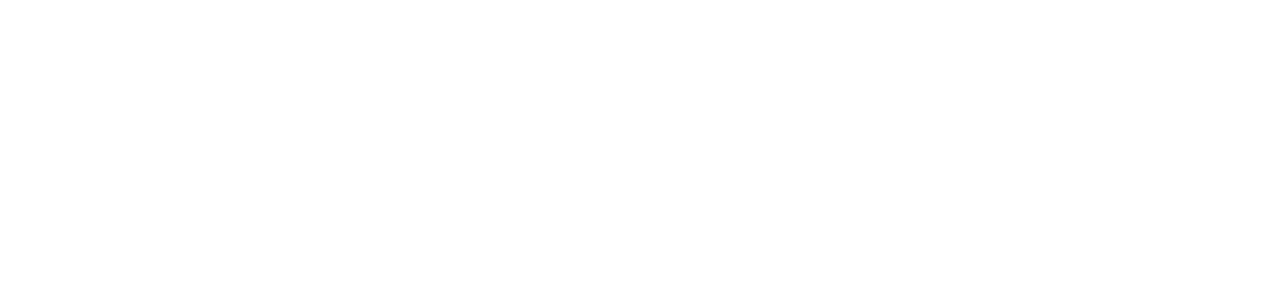
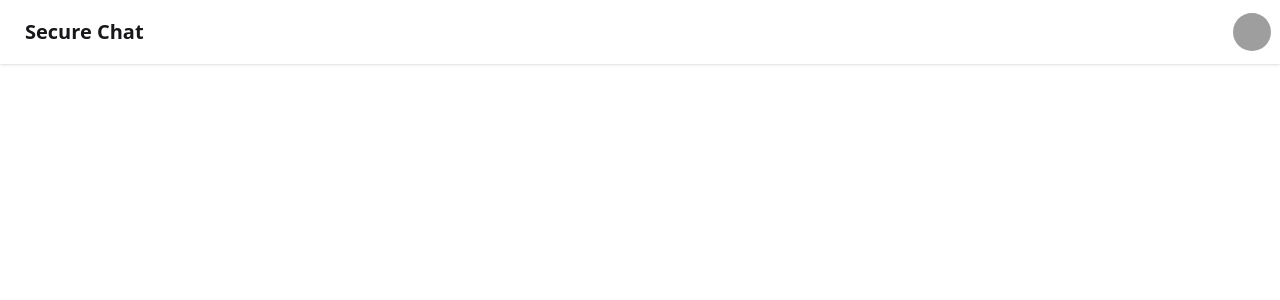
Before and after one commit to HimadriNag/Chat-App, a React (Vite) app in the folder forntend/: page / in a window 1280 px wide. Shown: the top 300 px of the page. Built offline with nearby package versions, Linux system fonts and the light colour scheme; grey boxes are pictures that could not be loaded.

Commit message:
Navbar,Auth and axios

```diff
--- a/forntend/src/App.jsx
+++ b/forntend/src/App.jsx
@@ -5,11 +5,13 @@
 import Signup from './pages/Signup';
 import Login from './pages/Login';
 import Profile from './pages/Profile';
+import Navbar from './components/Navbar';
 
 const App = () => {
   return (
     <div>
       <Toaster />
+      <Navbar/>
       <Routes>
         <Route path='/' element={<Home />} />
         <Route path='/signup' element={<Signup />} />
--- /dev/null
+++ b/forntend/src/components/Navbar.jsx
@@ -0,0 +1,42 @@
+import React from 'react'
+import { Link } from "react-router-dom";
+
+const Navbar = () => {
+  return (
+    <div className="navbar bg-base-100 shadow-sm">
+      <div className="flex-1">
+        <Link to="/home" className="btn btn-ghost text-xl">Secure Chat</Link>
+      </div>
+      <div className="flex-none">
+
+
+
+        <div className="dropdown dropdown-end">
+          <div tabIndex={0} role="button" className="btn btn-ghost btn-circle avatar">
+            <div className="w-10 rounded-full">
+              <img
+                alt="Tailwind CSS Navbar component"
+                src="https://img.daisyui.com/images/stock/photo-1534528741775-53994a69daeb.webp" />
+            </div>
+          </div>
+          <ul
+            tabIndex="-1"
+            className="menu menu-sm dropdown-content bg-base-100 rounded-box z-1 mt-3 w-52 p-2 shadow">
+            <li>
+              <Link to="/profile" className="justify-between">
+                Profile
+
+              </Link>
+            </li>
+
+            <li><p>Logout</p></li>
+          </ul>
+        </div>
+      </div>
+    </div>
+
+
+  )
+}
+
+export default Navbar
--- /dev/null
+++ b/forntend/src/lib/axios.js
@@ -0,0 +1,6 @@
+import axios from "axios";
+
+export const axiosInstance=axios.create({
+    baseURL:"http://localhost:5000/api",
+    withCredentials:true,
+});
--- /dev/null
+++ b/forntend/src/store/useAuthStore.js
@@ -0,0 +1,10 @@
+import {create} from "zustand";
+
+
+export const useAuthStore=create((set)=>({
+    authUser:null,
+    isSigningUp:false,
+    isLoggingIn:false,
+    isCheckingAuth:true,
+
+}));
```
Also changed, not shown: 1 other file (tests, documents, lock files or other folders).
